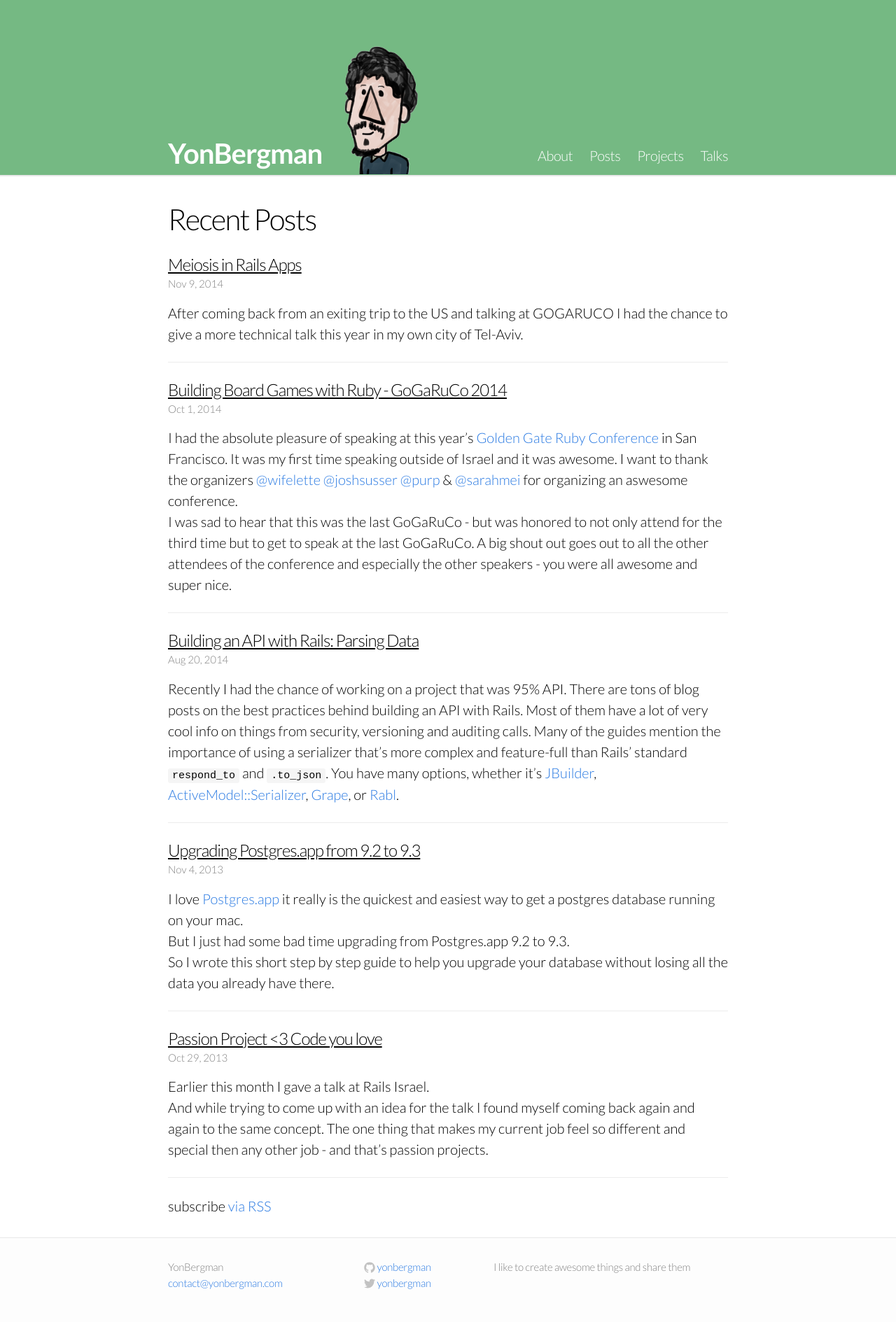
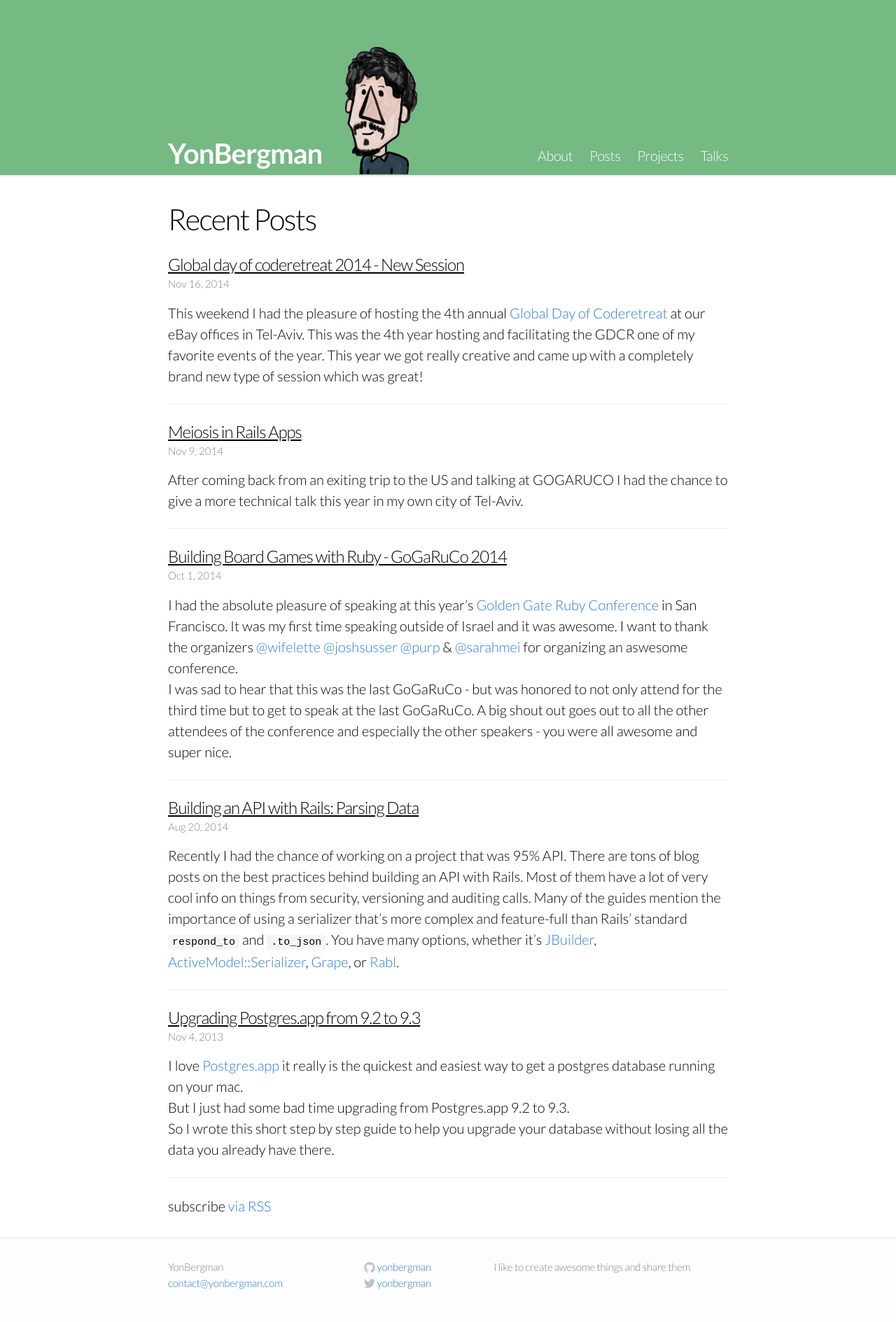
Before and after one commit to yonbergman/blog, a Jekyll site: the page built from index.html, in a window 1280 px wide. Shown: the whole page at 70% size. Built offline with Jekyll 4.4.1, drawn with Linux system fonts in a browser that asks for light colours; Markdown is read by kramdown in place of the engine named in the settings; some of the changed lines change nothing that is shown.

Commit message:
coderetreat

```diff
--- /dev/null
+++ b/_posts/2014-11-16-global-day-of-code-retreat-new-session.markdown
@@ -0,0 +1,58 @@
+---
+layout: post
+title: "Global day of coderetreat 2014 - New Session"
+date: 2014-11-16T12:34:41+02:00
+---
+
+This weekend I had the pleasure of hosting the 4th annual [Global Day of Coderetreat](http://gdcr.coderetreat.org/) at our eBay offices in Tel-Aviv. This was the 4th year hosting and facilitating the GDCR one of my favorite events of the year.
+This year we got really creative and came up with a completely brand new type of session which was great!
+
+<!--more-->
+
+![](/images/posts/gdcr/too-many-cooks.jpg)
+<small class='text-center'>People mesmerized to 'Too Many Cooks'</small>
+
+For those of you who haven't heard about it - the [Global Day of Coderetreat](http://gdcr.coderetreat.org/) is a day where 150+ cities around the world, from Australia to Hawaii, all host a coderetreat.
+Coderetreats are events where developers come together to hone their craft and work on bettering themselves and their coding community.
+In a coderetreat we usually have 6 sessions throughout the day where you solve [Conway's Game of Life](http://en.wikipedia.org/wiki/Conway's_Game_of_Life) each time paired with a different partner and set to different constraints.
+
+![](/images/posts/gdcr/Gospers_glider_gun.gif)
+
+This year me and my co-host [@avivby](http://twitter.com/avivby) wanted to try something new.
+For the past 3 years we have a routine that more or less works, with the order and timing of the different sessions.
+
+We had a small issue in past years that after lunch people get tired - to try and combat that we moved our best session (the evil mute programmer) to be just after lunch. This helped greatly but created a new issue - now people where getting unfocused after this 4th session.
+
+We were talking before this year's event and trying to come up with a new and exciting session that we can add during the day. I remembered that in the last GOGARUCO I was exposed to a different code kata called the [The Gilded Rose](https://github.com/professor/GildedRose), I really liked the idea of having a kata where you work on existing code that simulates the pain of working on a real legacy system.
+We decided that we want to have a sessions like that in this years' coderetreat, we discussed where the source/starting code will be from and though what better than from the evil mute programmer session.
+
+### Initech - New employee onboarding process
+So in this year's coderetreat at the end of the 4th session (Evil mute programmers) we asked everyone instead of deleting the code to zip the code and tests and to upload them to a mini-site that we set up for them.
+![](/images/posts/gdcr/upload.png)
+
+After the retrospective for the 4th session we kicked of the 5th session by welcoming everyone to their new job at Initech and assuring them that the legacy system they're going to be working on for the next session was built by our best people :)
+
+![](/images/posts/gdcr/choose.png)
+In this 5th session they would be receiving a random zip file containing the code from one of the other pairs in the previous session and they had to complete the code while fitting the code to a new constraint (they now have to support an sized infinite world.)
+![](/images/posts/gdcr/download.png)
+This session was a blast, almost as fun as the evil mute programmer one - people had the chance to receive code that had tests (even though they it didn't always pass) and have to adapt someone else's code. It really helped keep the excitement from the 4th session alive and had people very energetic all the way to the end of the coderetreat.
+
+
+### Building the site
+The mini-site is very simple, it's a single page application written with Backbone, Coffeescript, SASS, HAML & Parse.com.
+It isn't the nicest piece of code but I built in a couple of hours and it works.
+I choose to use Parse as a database/backend mostly because I wanted to try it out and it was a delightful experience. It was super easy to get going with Parse as a simple data storage and even easier to integrate it with Backbone.
+It was along time since I've done Backbone without Marionette - and I really can't see how one can do that in a real project. [Marionette](http://marionettejs.com/) just solves so much of the cruft that comes out of working with Backbone.
+
+![](/images/posts/gdcr/parse.png)
+
+I built the mini-site as part of the already existing site I had for the Israeli coderetreat events so it was based on a very simple Sinatra server that compiles the HAML/SASS/Coffee - but you can probably do without it and deploy to S3 or anyplace that accepts static sites.
+
+I extracted the code so you can easily set up your own server running on Heroku - just [clone the repo](https://github.com/yonbergman/coderetreat-initech) and follow the instructions.
+
+
+----
+
+If you haven't participated in a coderetreat yet, look for the next one being held close to you or organize one by yourself. It's an exciting event that brings back energy and passion into coding.
+
+You can always find me on twitter [@yonbergman](http://twitter.com/yonbergman).
--- a/css/main.scss
+++ b/css/main.scss
@@ -831,6 +831,10 @@
   text-align: right;
 }
 
+.text-center{
+  text-align: center;
+}
+
 .error-page{
   background: $background;
   header{
```
Also changed, not shown: images/posts/gdcr/Gospers_glider_gun.gif (added), images/posts/gdcr/choose.png (added), images/posts/gdcr/download.png (added), images/posts/gdcr/parse.png (added), images/posts/gdcr/too-many-cooks.jpg (added), images/posts/gdcr/upload.png (added).
